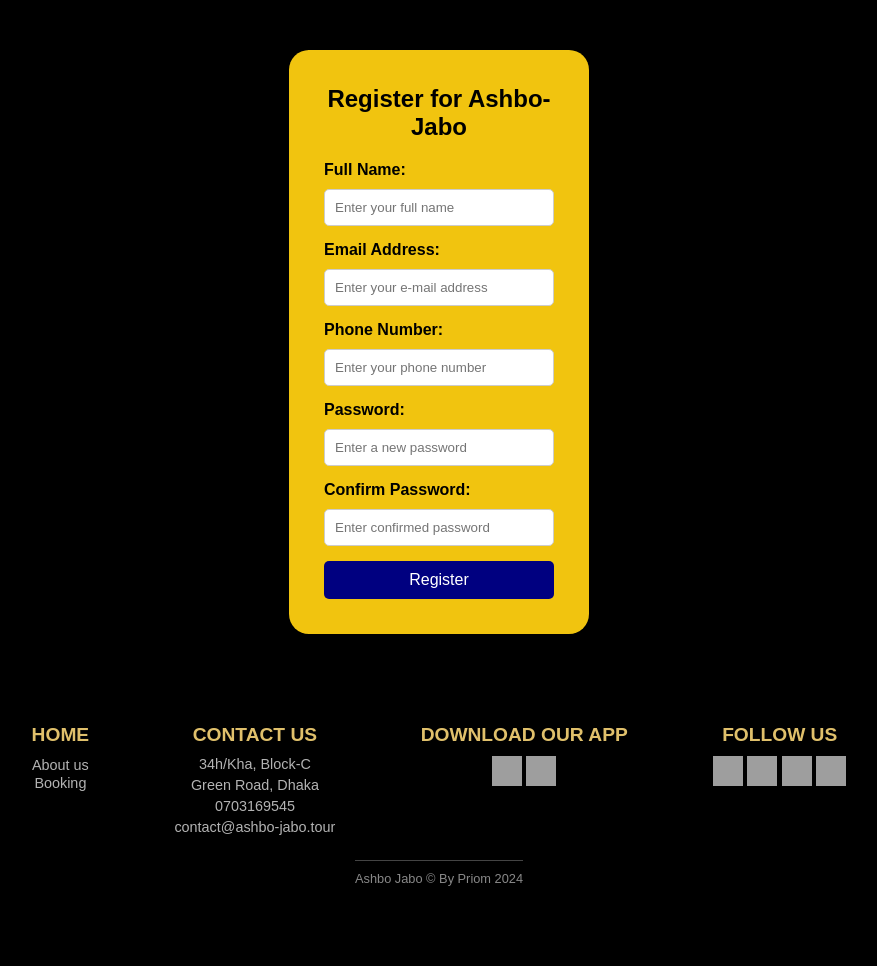
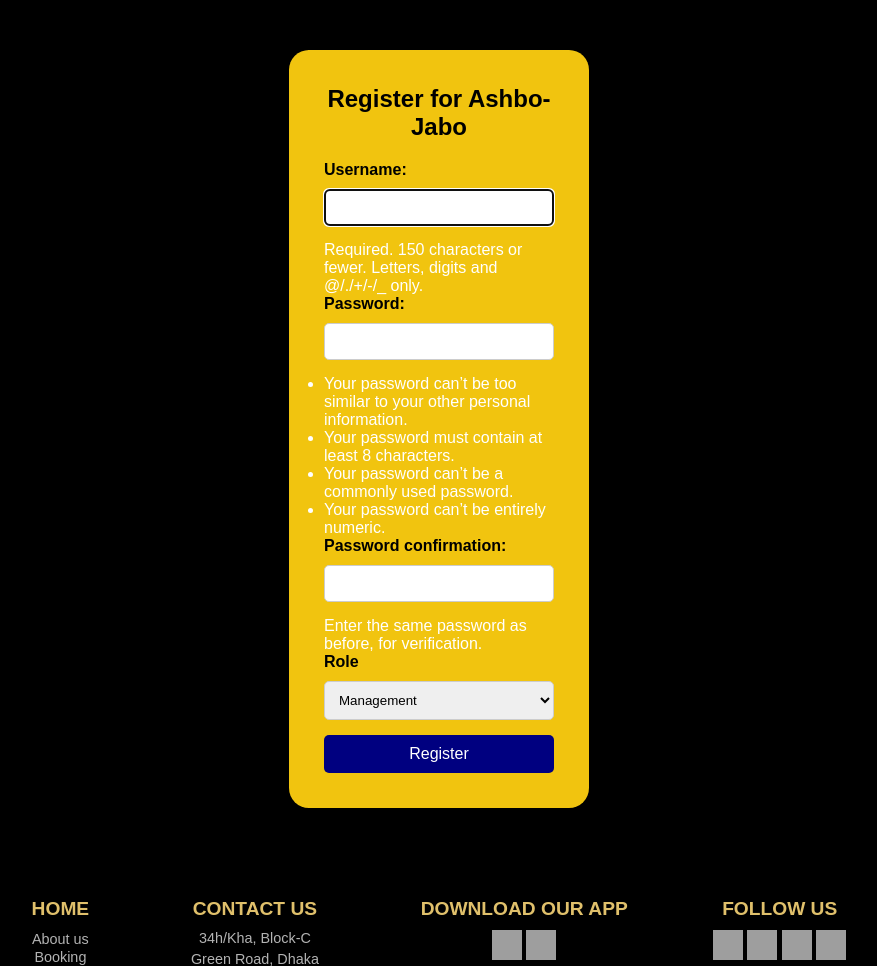
Before and after one commit to SOrtINgmASteR/Ashbo-Jabo, a Django app: page /sign_up/ in a window 1280 px wide. Shown: the part 88-1054 px from the top of the page, without its empty margins (201-1078 px from the left). Before the commit the page ends 974 px from the top, so only its background shows below. Run offline with Django 5.2, Linux system fonts and the light colour scheme; grey boxes are pictures that could not be loaded.

Commit message:
implemented role based user

```diff
--- a/AshboJabo/urls.py
+++ b/AshboJabo/urls.py
@@ -23,11 +23,12 @@
     path('', book_view.home, name="home"),
     path('about_us/', book_view.about_us, name="about_us"),
     path('book/', book_view.book, name="book"),
-    path('log_in/', book_view.log_in, name="log_in"),
-    path('sign_up/', book_view.sign_up, name="sign_up"),
     path('popular_destination/', book_view.popular_destination, name="popular_destination"),
     path('add_popular_destination/', book_view.add_popular_destination, name="add_popular_destination"),
     path('delete_popular_destination/<str:id>', book_view.delete_popular_destination, name="delete_popular_destination"),
     path('update_popular_destination/<str:id>', book_view.update_popular_destination, name="update_popular_destination"),
+    path('log_in/', book_view.log_in, name="log_in"),
+    path('sign_up/', book_view.sign_up, name="sign_up"),
+    path('logout/', book_view.custom_logout, name='logout'),
 
 ]
--- a/Bookings/views.py
+++ b/Bookings/views.py
@@ -1,8 +1,15 @@
+from django.contrib.auth.forms import UserCreationForm
+from django.contrib.auth.models import Group
 from django.shortcuts import render, redirect
+from django.contrib.auth import login as auth_login
+from django.contrib.auth.forms import AuthenticationForm
+from django.contrib.auth.decorators import login_required
+from django.contrib.auth import logout
+from .models import *
+from .forms import *
 
 # Create your views here.
-from .models import *
-from .forms import *
+
 
 
 def home(request):
@@ -18,11 +25,41 @@
 
 
 def log_in(request):
-    return render(request, template_name='log_in.html')
+    if request.method == 'POST':
+        form = AuthenticationForm(data=request.POST)
+        if form.is_valid():
+            user = form.get_user()
+            auth_login(request, user)
+            return redirect('home')
+    else:
+        form = AuthenticationForm()
+
+    return render(request, 'log_in.html', {'form': form})
 
 
 def sign_up(request):
-    return render(request, template_name='sign_up.html')
+    if request.method == 'POST':
+        form = UserCreationForm(request.POST)
+        if form.is_valid():
+            user = form.save()
+            # Assign role (e.g., 'admin', 'staff', or 'user') after registration
+            role = request.POST.get('role')
+            if role:
+                group = Group.objects.get(name=role)
+                user.groups.add(group)
+
+            # Log the user in immediately after registration
+            auth_login(request, user)
+            return redirect('home')
+    else:
+        form = UserCreationForm()
+    return render(request, 'sign_up.html', {'form': form})
+
+
+def custom_logout(request):
+    logout(request)
+    # Perform any additional actions here (e.g., logging out analytics)
+    return redirect('log_in')
 
 
 def popular_destination(request):
--- a/template/base.html
+++ b/template/base.html
@@ -207,7 +207,11 @@
       <a href="{% url 'home' %}">Home</a>
       <a href="{% url 'popular_destination' %}">Popular Destinations</a>
       <a href="{% url 'about_us' %}">About us</a>
-      <a href="{% url 'log_in' %}">Login</a>
+      {% if user.is_authenticated %}
+        <a href="{% url 'logout' %}">Logout</a>
+      {% else %}
+        <a href="{% url 'log_in' %}">Login</a>
+      {% endif %}
       <a href="{% url 'sign_up' %}" class="sign-up">Sign Up</a>
     </nav>
   </div>
--- a/template/sign_up.html
+++ b/template/sign_up.html
@@ -50,24 +50,34 @@
 <!--Sign Up Form-->
 <div class="container">
     <h2>Register for Ashbo-Jabo</h2>
-    <form action="/register" method="POST">
-        <label for="username">Full Name:</label>
-        <input type="text" id="username" name="username"placeholder="Enter your full name" required>
+<!--    <form action="/register" method="POST">-->
+<!--        <label for="username">Full Name:</label>-->
+<!--        <input type="text" id="username" name="username"placeholder="Enter your full name" required>-->
 
-        <label for="email">Email Address:</label>
-        <input type="email" id="email" name="email"placeholder="Enter your e-mail address" required>
+<!--        <label for="email">Email Address:</label>-->
+<!--        <input type="email" id="email" name="email"placeholder="Enter your e-mail address" required>-->
 
-        <label for="phone">Phone Number:</label>
-        <input type="text" id="phone" name="phone"placeholder="Enter your phone number" required>
+<!--        <label for="phone">Phone Number:</label>-->
+<!--        <input type="text" id="phone" name="phone"placeholder="Enter your phone number" required>-->
 
-        <label for="password">Password:</label>
-        <input type="password" id="password" name="password"placeholder="Enter a new password" required>
+<!--        <label for="password">Password:</label>-->
+<!--        <input type="password" id="password" name="password"placeholder="Enter a new password" required>-->
 
-        <label for="confirm_password">Confirm Password:</label>
-        <input type="password" id="confirm_password" name="confirm_password"placeholder="Enter confirmed password" required>
+<!--        <label for="confirm_password">Confirm Password:</label>-->
+<!--        <input type="password" id="confirm_password" name="confirm_password"placeholder="Enter confirmed password" required>-->
 
-        <button href="{% url 'log_in' %}">Register</button>
-    </form>
+<!--        <button href="{% url 'log_in' %}">Register</button>-->
+<!--        </form>-->
+        <form method="POST">
+        {% csrf_token %}
+        {{ form.as_p }}
+            <label for="role">Role</label>
+            <select name="role" required>
+                <option value="management">Management</option>
+                <option value="user">User</option>
+            </select>
+            <button type="submit">Register</button>
+        </form>
 </div>
 
 {% endblock %}
```
Also changed, not shown: template/log_in.html (+4 -8 lines), template/popular_destination.html (+14 -1 lines), db.sqlite3.
